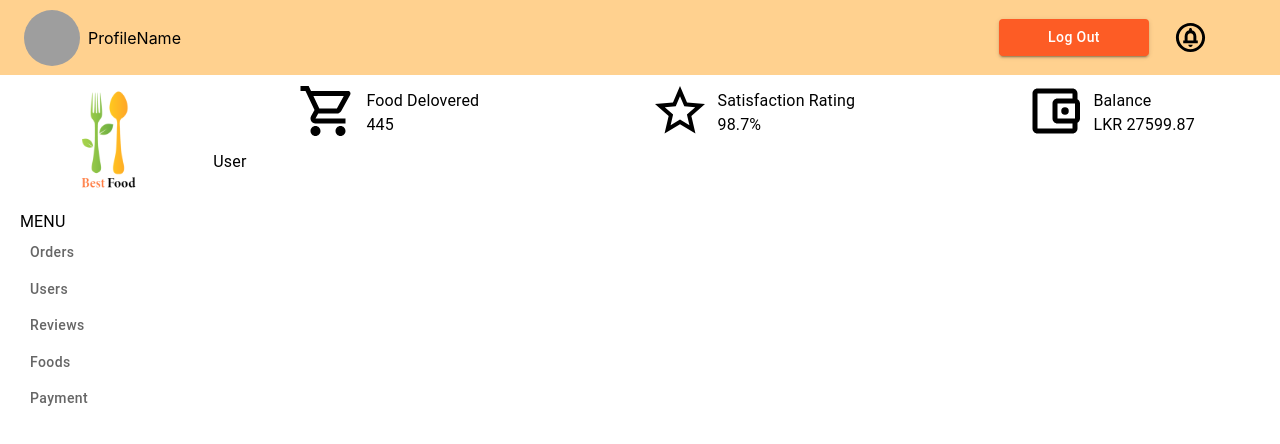
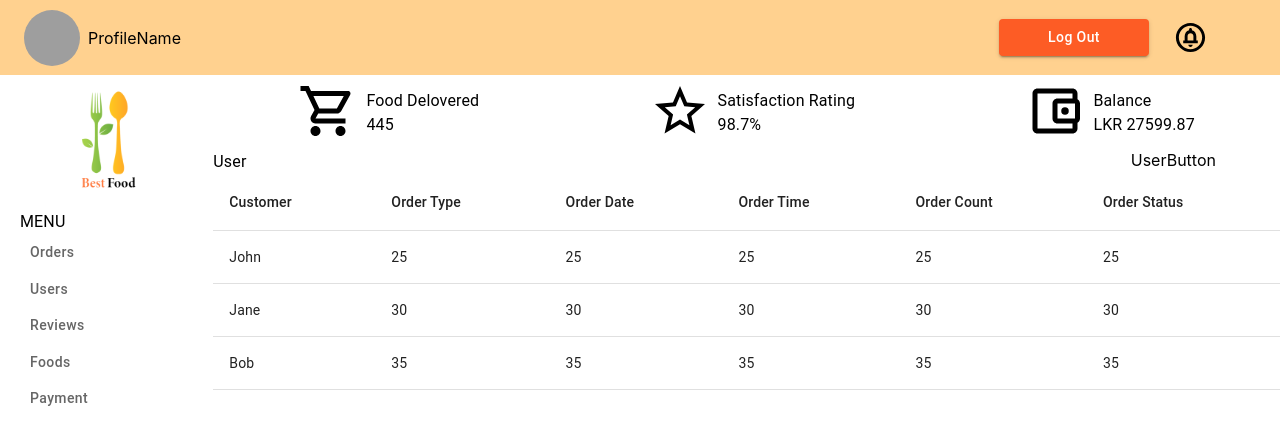
Before and after one commit to shakuvi/final-project-web-frontend, a React (Create React App) app: page /users in a window 1280 px wide. Shown: the top 444 px of the page. Built offline with nearby package versions, Linux system fonts and the light colour scheme; grey boxes are pictures that could not be loaded.

Commit message:
Some changes done to user table

```diff
--- /dev/null
+++ b/src/components/user/DrawerDropDownWithLabel.js
@@ -0,0 +1,34 @@
+import { MenuItem, Select, Typography } from "@mui/material";
+import React from "react";
+
+export default function DrawerDropDownWithLabel() {
+  const [age, setAge] = React.useState("");
+
+  const handleChange = (event) => {
+    setAge(event.target.value);
+  };
+  return (
+    <div>
+      <Typography>Role</Typography>
+      <Select
+        fullWidth
+        labelId="demo-simple-select-label"
+        id="demo-simple-select"
+        value={age}
+        sx={{
+          border: "2px solid #000000",
+          borderRadius: 1,
+          "& .MuiOutlinedInput-root.Mui-focused .MuiOutlinedInput-notchedOutline":
+            {
+              borderColor: "transparent",
+            },
+        }}
+        onChange={handleChange}
+      >
+        <MenuItem value={10}>Ten</MenuItem>
+        <MenuItem value={20}>Twenty</MenuItem>
+        <MenuItem value={30}>Thirty</MenuItem>
+      </Select>
+    </div>
+  );
+}
--- /dev/null
+++ b/src/components/user/DrawerInputBoxWithLabel.js
@@ -0,0 +1,21 @@
+import { TextField, Typography } from "@mui/material";
+import React from "react";
+
+export default function DrawerInputBoxWithLabel({ info }) {
+  return (
+    <div style={{ textAlign: "left" }}>
+      <Typography>{info.label}</Typography>
+      <TextField
+        fullWidth
+        sx={{
+          border: "2px solid #000000",
+          borderRadius: 1,
+          "& .MuiOutlinedInput-root.Mui-focused .MuiOutlinedInput-notchedOutline":
+            {
+              borderColor: "transparent",
+            },
+        }}
+      />
+    </div>
+  );
+}
--- /dev/null
+++ b/src/components/user/UserButton.js
@@ -0,0 +1,5 @@
+import React from "react";
+
+export default function UserButton() {
+  return <div>UserButton</div>;
+}
--- a/src/layouts/Order/OrderDrawer/DrawerReview.js
+++ b/src/layouts/Order/OrderDrawer/DrawerReview.js
@@ -1,22 +1,31 @@
-import { Avatar, Typography } from "@mui/material";
+import { Avatar, Rating, Typography } from "@mui/material";
 import Grid2 from "@mui/material/Unstable_Grid2/Grid2";
 import React from "react";
 
 export default function DrawerReview() {
+  const [value, setValue] = React.useState(2);
+
   return (
     <div>
-      <Grid2 container alignItems="center">
-        <Grid2 item xs={2}>
+      <Grid2 container alignItems="center" justifyContent="space-around">
+        <Grid2 item>
           <Avatar
             alt="Remy Sharp"
             src="/static/images/avatar/1.jpg"
             sx={{ width: 56, height: 56 }}
           />
         </Grid2>
-        <Grid2 item xs={10}>
+        <Grid2 item>
           <div style={{ paddingBottom: 12 }}>
             <Typography>Order number</Typography>
           </div>
+          <Rating
+            name="simple-controlled"
+            value={value}
+            onChange={(event, newValue) => {
+              setValue(newValue);
+            }}
+          />
         </Grid2>
       </Grid2>
     </div>
--- /dev/null
+++ b/src/layouts/Users/User.js
@@ -0,0 +1,79 @@
+import React from "react";
+import {
+  Drawer,
+  Table,
+  TableBody,
+  TableCell,
+  TableHead,
+  TableRow,
+} from "@mui/material";
+import UserDrawer from "./UserDrawer";
+
+const rows = [
+  { id: 1, name: "John", age: 25 },
+  { id: 2, name: "Jane", age: 30 },
+  { id: 3, name: "Bob", age: 35 },
+];
+
+export default function User() {
+  const [selectedRow, setSelectedRow] = React.useState(null);
+  const [drawerOpen, setDrawerOpen] = React.useState(false);
+
+  const toggleDrawer = () => {
+    setDrawerOpen(!drawerOpen);
+  };
+  return (
+    <div>
+      <Table>
+        <TableHead>
+          <TableRow>
+            <TableCell>Customer</TableCell>
+            <TableCell>Order Type</TableCell>
+            <TableCell>Order Date</TableCell>
+            <TableCell>Order Time</TableCell>
+            <TableCell>Order Count</TableCell>
+            <TableCell>Order Status</TableCell>
+          </TableRow>
+        </TableHead>
+        <TableBody>
+          {rows.map((row, key) => (
+            <TableRow
+              key={key}
+              hover
+              onClick={() => {
+                setSelectedRow(row);
+                toggleDrawer();
+              }}
+              style={selectedRow === row ? { backgroundColor: "#F8E6CC" } : {}}
+            >
+              <TableCell>{row.name}</TableCell>
+              <TableCell>{row.age}</TableCell>
+              <TableCell>{row.age}</TableCell>
+              <TableCell>{row.age}</TableCell>
+              <TableCell>{row.age}</TableCell>
+              <TableCell>{row.age}</TableCell>
+            </TableRow>
+          ))}
+        </TableBody>
+      </Table>
+      <Drawer
+        anchor="right"
+        open={drawerOpen}
+        onClose={toggleDrawer}
+        PaperProps={{
+          sx: {
+            backgroundColor: "#F7EEE2",
+          },
+        }}
+        sx={{
+          "& .MuiBackdrop-root": {
+            backgroundColor: "transparent",
+          },
+        }}
+      >
+        <UserDrawer />
+        <div style={{ width: 450 }}></div>
+      </Drawer>
+    </div>
+  );
+}
--- /dev/null
+++ b/src/layouts/Users/UserDrawer.js
@@ -0,0 +1,28 @@
+import { Typography } from "@mui/material";
+import React from "react";
+import DrawerInputBoxWithLabel from "../../components/user/DrawerInputBoxWithLabel";
+import DrawerDropDownWithLabel from "../../components/user/DrawerDropDownWithLabel";
+
+export default function UserDrawer() {
+  return (
+    <div>
+      <div style={{ paddingLeft: 20 }}>
+        <Typography>User Details</Typography>
+      </div>
+      <div style={{ marginLeft: "auto", marginRight: "auto", width: "90%" }}>
+        <div style={{ paddingTop: 10, paddingBottom: 10 }}>
+          <DrawerInputBoxWithLabel info={{ label: "Name" }} />
+        </div>
+        <div style={{ paddingTop: 10, paddingBottom: 10 }}>
+          <DrawerInputBoxWithLabel info={{ label: "Mobile Number" }} />
+        </div>
+        <div style={{ paddingTop: 10, paddingBottom: 10 }}>
+          <DrawerDropDownWithLabel />
+        </div>
+        <div style={{ paddingTop: 10, paddingBottom: 10 }}>
+          <DrawerInputBoxWithLabel info={{ label: "Address" }} />
+        </div>
+      </div>
+    </div>
+  );
+}
--- a/src/layouts/Users/UserLayout.js
+++ b/src/layouts/Users/UserLayout.js
@@ -1,10 +1,21 @@
 import { Typography } from "@mui/material";
 import React from "react";
+import User from "./User";
+import Grid2 from "@mui/material/Unstable_Grid2/Grid2";
+import UserButton from "../../components/user/UserButton";
 
 export default function UserLayout() {
   return (
     <div style={{ textAlign: "left" }}>
-      <Typography>User</Typography>
+      <Grid2 container justifyContent="space-between" pr={8}>
+        <Grid2 item>
+          <Typography>User</Typography>
+        </Grid2>
+        <Grid2 item>
+          <UserButton />
+        </Grid2>
+      </Grid2>
+      <User />
     </div>
   );
 }
```
